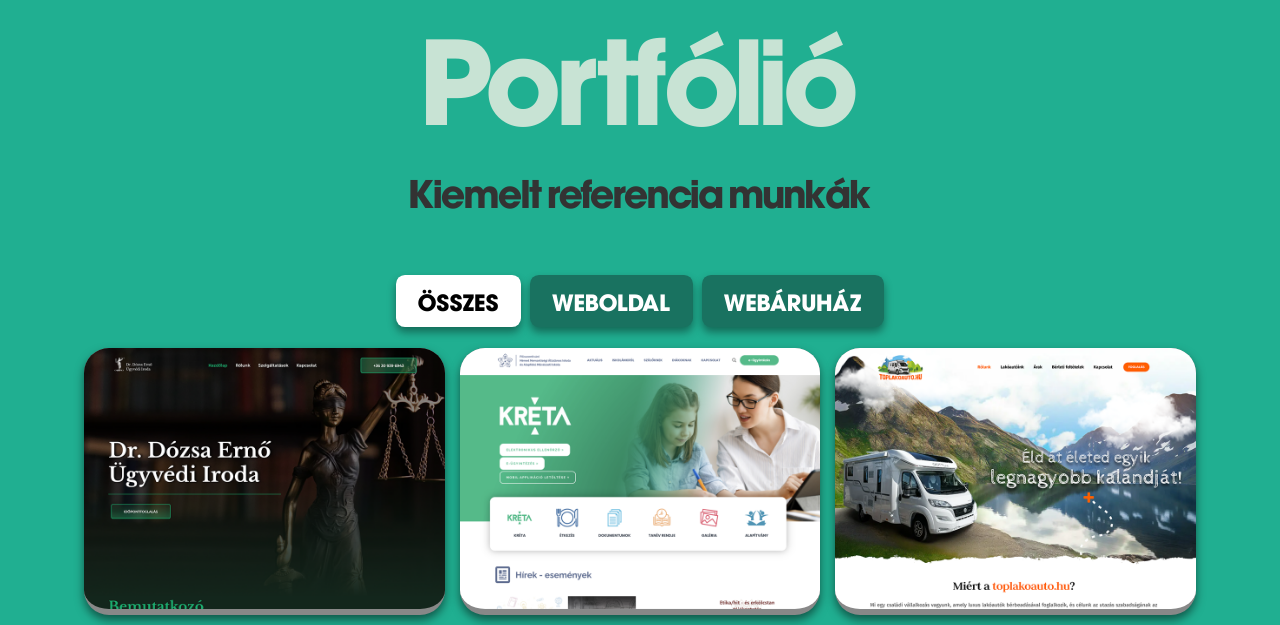
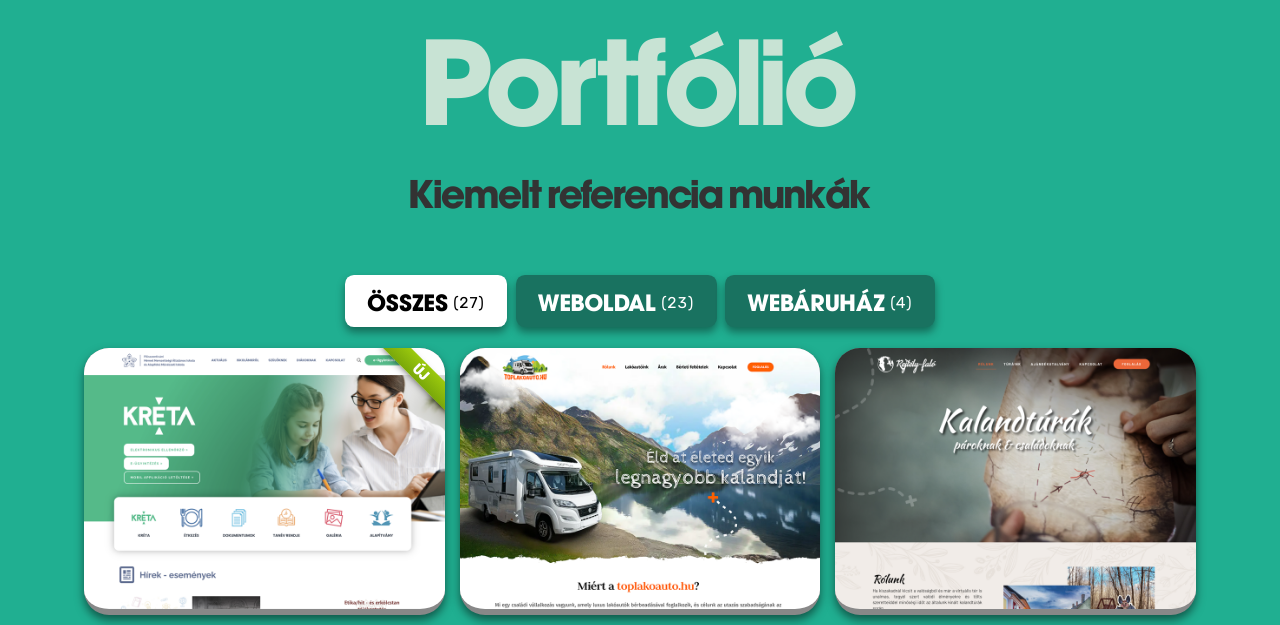
Before and after one commit to marcmesz/marcmesz.github.io, a PHP site: page / in a window 1280 px wide. Shown: the part 5470-6095 px from the top of the page. Run offline with PHP 8.4, Linux system fonts and the light colour scheme.

Commit message:
Update portfolio items

```diff
--- a/css/index.css
+++ b/css/index.css
@@ -302,16 +295,23 @@ h2 {
 }
 
 .portfolio-btn {
+  display: flex;
+  align-items: center;
   border: none;
   cursor: pointer;
   background-color: rgb(25, 114, 96);
 }
 
+.portfolio-count {
+  font-family: "Rubik";
+  font-size: 0.7em;
+  margin-left: 0.3em;
+}
+
 .btn-current {
   background: #fff !important;
   color: #000 !important;
 }
-
 
 section {
   min-height: 100vh;
@@ -399,10 +394,65 @@ section:nth-last-of-type(1) {
   margin: 0 auto;
 }
 
-.portfolio-item+.portfolio-item {
-    margin-bottom: .7em;
-}
-
+.ribbon {
+  user-select: none;
+  position: absolute;
+  right: -5px;
+  top: -5px;
+  z-index: 1;
+  overflow: hidden;
+  width: 75px;
+  height: 75px;
+  text-align: right;
+  transition: opacity 300ms;
+}
+.ribbon span {
+  font-size: 14px;
+  font-family: Primary;
+  color: var(--clr-light);
+  text-transform: uppercase;
+  text-align: center;
+  line-height: 20px;
+  transform: rotate(45deg);
+  width: 100px;
+  display: block;
+  background: #79a70a;
+  background: linear-gradient(#9bc90d 0%, #79a70a 100%);
+  box-shadow: 0 3px 10px -5px rgba(0, 0, 0, 1);
+  position: absolute;
+  top: 19px;
+  right: -21px;
+}
+.ribbon span::before {
+  content: "";
+  position: absolute;
+  left: 0px;
+  top: 100%;
+  z-index: -1;
+  border-left: 3px solid #79a70a;
+  border-right: 3px solid transparent;
+  border-bottom: 3px solid transparent;
+  border-top: 3px solid #79a70a;
+}
+.ribbon span::after {
+  content: "";
+  position: absolute;
+  right: 0%;
+  top: 100%;
+  z-index: -1;
+  border-right: 3px solid #79a70a;
+  border-left: 3px solid transparent;
+  border-bottom: 3px solid transparent;
+  border-top: 3px solid #79a70a;
+}
+
+.portfolio-item:hover .ribbon {
+  opacity: 0;
+}
+
+.portfolio-item + .portfolio-item {
+  margin-bottom: 0.7em;
+}
 
 .portfolio-desc {
   position: absolute;
--- a/index.html
+++ b/index.html
@@ -107,7 +107,13 @@
     </header>
 
     <section id="kezdolap" class="hero-section container">
-      <video autoplay="" muted="" loop="" id="myVideo">
+      <video
+        autoplay="autoplay"
+        muted="muted"
+        loop="loop"
+        id="myVideo"
+        playsinline
+      >
         <source src="img/video2.mp4" type="video/mp4" />
         Az Ön böngészője nem támogatja a videólejátszást.
       </video>
@@ -491,10 +497,7 @@
                 rel="noopener"
                 >vapesquadwholesale.com</a
               >
-              <a
-                href="https://www.threee.hu/"
-                target="_blank"
-                rel="noopener"
+              <a href="https://www.threee.hu/" target="_blank" rel="noopener"
                 >threee.hu</a
               >
             </p>
```
Also changed, not shown: other parts of css/index.css (+89 -108 lines), js/portfolioItems.js (+50 -11 lines), json/portfolioItems.json (+44 -16 lines). Lines whose indentation alone changed are shown as unchanged.
